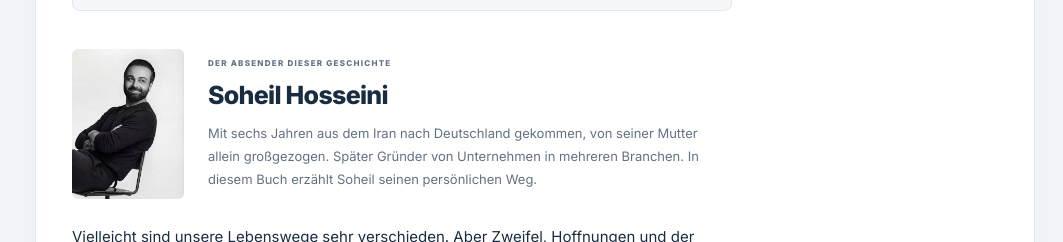
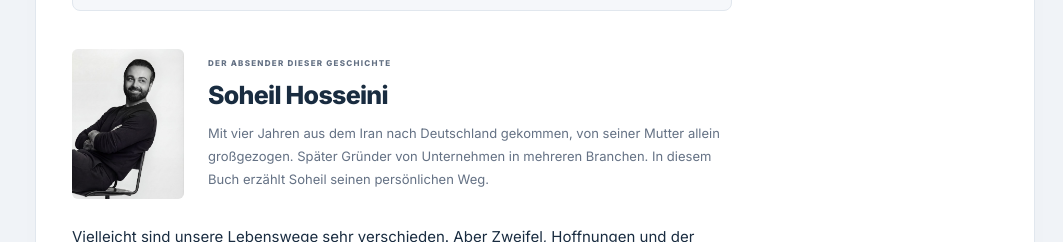
Before and after one commit to soheilxx/urlshorter, a Next.js app: page /buch-inbox in a window 1280 px wide. Shown: the part 4660-4902 px from the top of the page, without its empty margins (217-1280 px from the left). Built offline with nearby package versions, Linux system fonts and the light colour scheme; no server answers; the database is empty.

Commit message:
Correct author arrival age to four years

```diff
--- a/src/app/buch-inbox/page.tsx
+++ b/src/app/buch-inbox/page.tsx
@@ -575,7 +575,7 @@ export default async function InboxBookPage({
                   <span className={styles.sectionLabel}>DER ABSENDER DIESER GESCHICHTE</span>
                   <h2>{BUCH_AUTOR}</h2>
                   <p>
-                    Mit sechs Jahren aus dem Iran nach Deutschland gekommen, von seiner Mutter
+                    Mit vier Jahren aus dem Iran nach Deutschland gekommen, von seiner Mutter
                     allein großgezogen. Später Gründer von Unternehmen in mehreren Branchen. In
                     diesem Buch erzählt Soheil seinen persönlichen Weg.
                   </p>
--- a/src/app/buch-reddit/page.tsx
+++ b/src/app/buch-reddit/page.tsx
@@ -311,7 +311,7 @@ export default async function RedditBookPage() {
                   gab es einen Neuanfang.
                 </h2>
                 <p>
-                  Seine Kindheit beginnt im Iran. Mit sechs Jahren kommt Soheil nach Deutschland.
+                  Seine Kindheit beginnt im Iran. Mit vier Jahren kommt Soheil nach Deutschland.
                   Seine Mutter zieht ihn unter schwierigen Bedingungen allein groß. Hier beginnt der
                   Weg, der ihn später zum Unternehmer macht.
                 </p>
```
